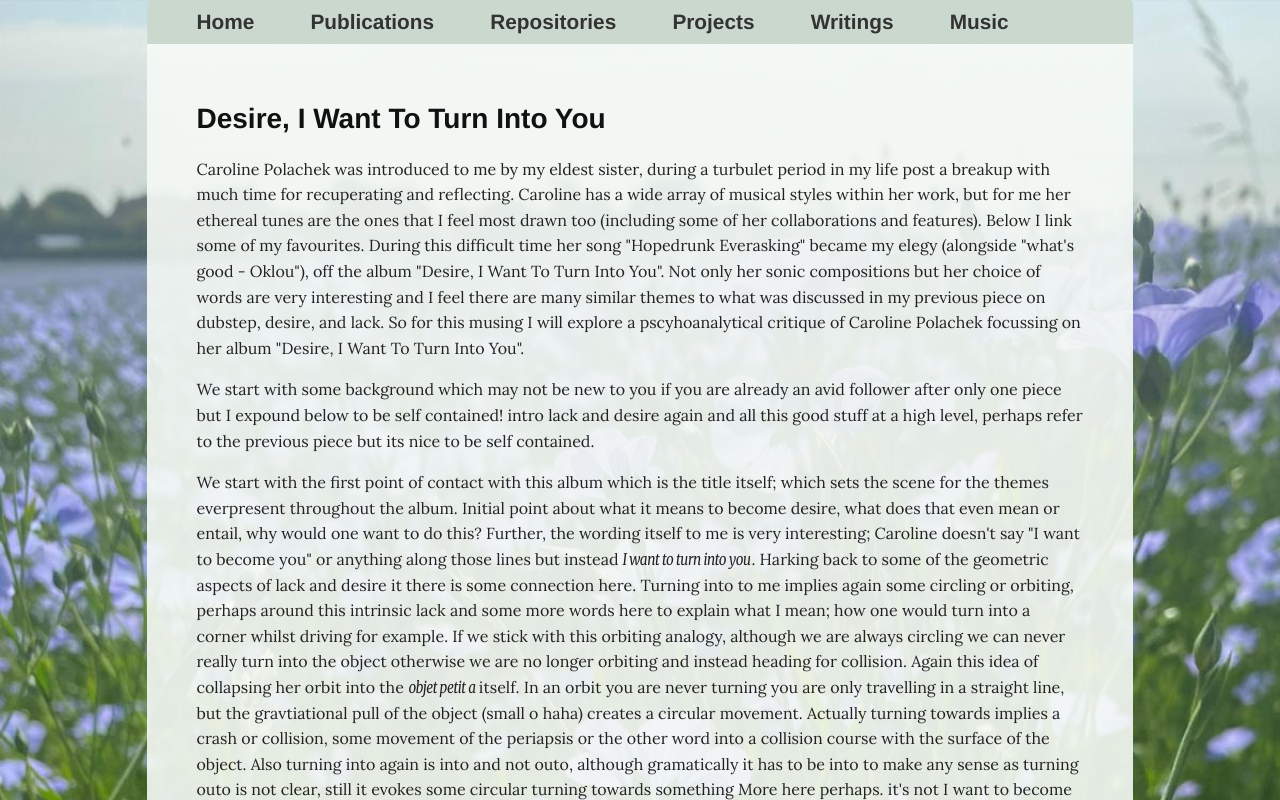
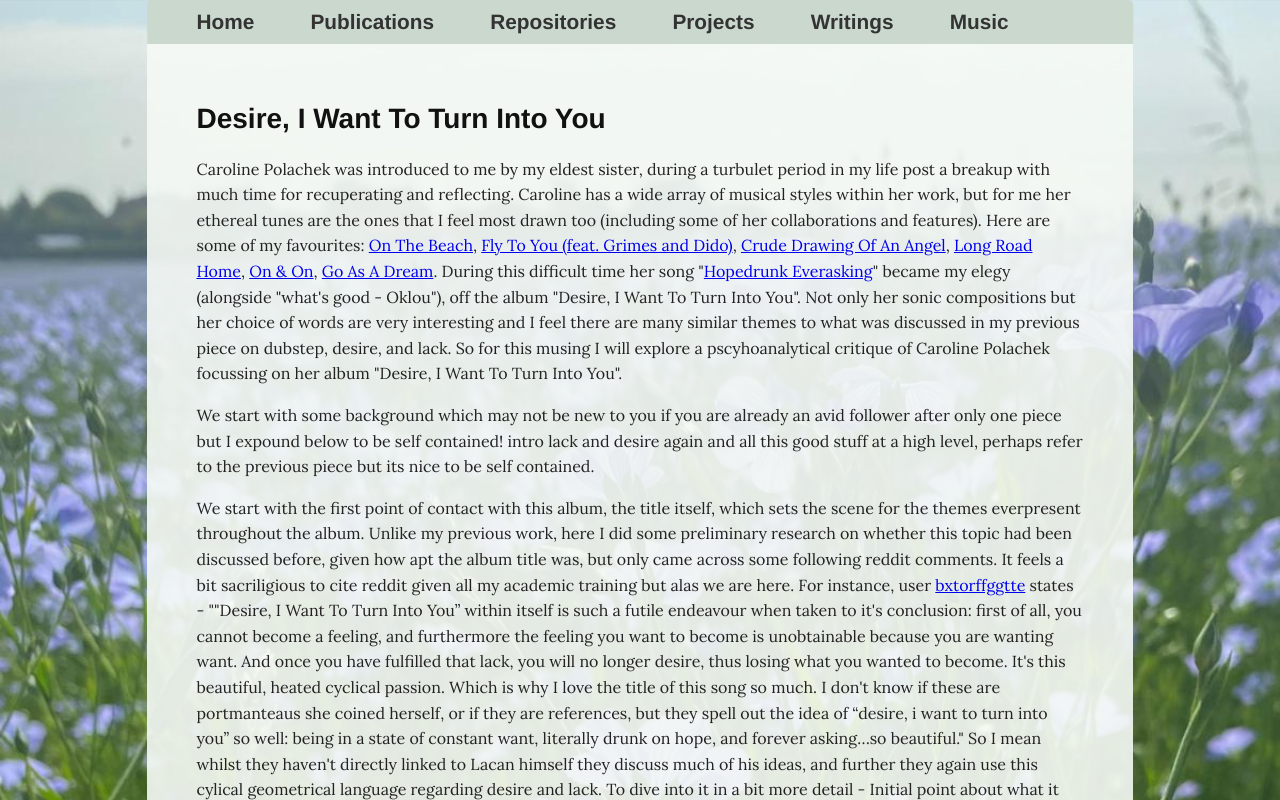
Before and after one commit to JamesRudd-Jones/JamesRudd-Jones.github.io, a React (Create React App) app: page /polachek_desire in a window 1280 px wide. Shown: the top 800 px of the page. Built offline with nearby package versions, Linux system fonts and the light colour scheme; a web font is replaced by a local one.

Commit message:
more words

```diff
--- a/src/assets/music/musicData.js
+++ b/src/assets/music/musicData.js
@@ -1,6 +1,9 @@
 // src/data/musicData.js
-import { whatsgoodPianoMeta } from './whats_good_piano/music_page-whats_good_piano';
-
 export const allMusics = [
-        whatsgoodPianoMeta,
-      ];
+  {
+    id: 'whats_good_piano',
+    title: "what's good - Oklou; Piano Cover",
+    abstract: 'Video of piano cover and sheet music.',
+    link: '/whats_good_piano',
+  },
+];
--- a/src/assets/projects/projectData.js
+++ b/src/assets/projects/projectData.js
@@ -1,14 +1,12 @@
 // src/data/projectData.js
 export const allProjects = [
         {
-          id: '1',
           title: 'International One Metre Model Yacht Build',
           abstract: "Going through my build process of a wooden pre-designed International One Metre model yacht. In the next project I might look into the design process as well!",
           image: require('./iom_1/images/main_pic.jpg'),
           link: "/iom_1",
         },
         {
-          id: '0',
           title: 'Wind Chime Creation',
           abstract: "Step by step discussion of wind chime creation, from design to finish. Includes a Python file to calculate the lengths of tubes for desired musical notes.",
           image: require('./wind_chime_1/images/wind_chimes.gif'),
--- a/src/assets/writings/dubstep_lack/writing_page-dubstep_lack.js
+++ b/src/assets/writings/dubstep_lack/writing_page-dubstep_lack.js
@@ -5,18 +5,10 @@
 // import VideoPlayer from '../VideoPlayer';
 import { writingContainer, Emph } from '../writingFonts';
 
-export const dubstepLackMeta = {
-  id: '0',
-  // title: 'On Dubstep Music, the Sonic Emulation of Large Spaces, and Intrinsic Human Lack',
-  title: "Title",
-  abstract: 'An intro.',
-  link: '/dubstep_lack',
-};
-
 const WritingPageDubstepLack = () => {
   return (
     <div>
-      <h1>{dubstepLackMeta.title}</h1>
+      <h1>Title</h1>
 
       <FullWidth style={writingContainer}>
         <p>
--- a/src/assets/writings/polachek_desire/writing_page-polachek_desire.js
+++ b/src/assets/writings/polachek_desire/writing_page-polachek_desire.js
@@ -5,25 +5,24 @@
 // import VideoPlayer from '../VideoPlayer';
 import { writingContainer, Emph } from '../writingFonts';
 
-export const polachekDesireMeta = {
-  id: '1',
-  title: 'Desire, I Want To Turn Into You',
-  // title: "Title 2",
-  abstract: 'A psychoanalytical critique of Caroline Polachek\'s album "Desire, I Want To Turn Into You".',
-  link: '/polachek_desire',
-};
-
 const WritingPagePolachekDesire = () => {
   return (
     <div>
-      <h1>{polachekDesireMeta.title}</h1>
+      <h1>Desire, I Want To Turn Into You</h1>
 
       <FullWidth style={writingContainer}>
         <p>
           Caroline Polachek was introduced to me by my eldest sister, during a turbulet period in my life post a breakup with much time for recuperating and reflecting.
           Caroline has a wide array of musical styles within her work, but for me her ethereal tunes are the ones that I feel most drawn too (including some of her collaborations and features).
-          Below I link some of my favourites.
-          During this difficult time her song "Hopedrunk Everasking" became my elegy (alongside "what's good - Oklou"), off the album "Desire, I Want To Turn Into You".
+          Here are some of my favourites:&nbsp;
+          <a href="https://www.youtube.com/watch?v=pilme9tCBJw" target="_blank" rel="noopener noreferrer">On The Beach</a>,&nbsp;
+          <a href="https://www.youtube.com/watch?v=qd4gyWC3SzE" target="_blank" rel="noopener noreferrer">Fly To You (feat. Grimes and Dido)</a>,&nbsp;
+          <a href="https://www.youtube.com/watch?v=slsQJFHCSqw" target="_blank" rel="noopener noreferrer">Crude Drawing Of An Angel</a>,&nbsp;
+          <a href="https://www.youtube.com/watch?v=lUbfgRI8G38" target="_blank" rel="noopener noreferrer">Long Road Home</a>,&nbsp;
+          <a href="https://www.youtube.com/watch?v=Qa9qf4J9JpE" target="_blank" rel="noopener noreferrer">On & On</a>,&nbsp;
+          <a href="https://www.youtube.com/watch?v=6_09llPYwa4" target="_blank" rel="noopener noreferrer">Go As A Dream</a>.
+          During this difficult time her song "<a href="https://www.youtube.com/watch?v=c5RnQYDEapQ" target="_blank" rel="noopener noreferrer">Hopedrunk Everasking</a>" became
+          my elegy (alongside "what's good - Oklou"), off the album "Desire, I Want To Turn Into You".
           Not only her sonic compositions but her choice of words are very interesting and I feel there are many similar themes to what was discussed in my previous piece on dubstep, desire, and lack.
           So for this musing I will explore a pscyhoanalytical critique of Caroline Polachek focussing on her album "Desire, I Want To Turn Into You".
         </p>
@@ -44,8 +43,18 @@
         </p> */}
 
         <p>
-          We start with the first point of contact with this album which is the title itself; which sets the scene for the themes everpresent throughout the album.
-          Initial point about what it means to become desire, what does that even mean or entail, why would one want to do this?
+          We start with the first point of contact with this album, the title itself, which sets the scene for the themes everpresent throughout the album.
+          Unlike my previous work, here I did some preliminary research on whether this topic had been discussed before, given how apt the album title was, but only came across some following reddit comments.
+          It feels a bit sacriligious to cite reddit given all my academic training but alas we are here.
+
+          For instance, user <a href="https://www.reddit.com/r/Carolinepolachek/comments/1aryalj/is_hopedrunk_everasking_carolines_most/" target="_blank" rel="noopener noreferrer">bxtorffggtte</a> states - ""Desire, I Want To Turn Into You” within
+          itself is such a futile endeavour when taken to it's conclusion: first of all, you cannot become a feeling, and furthermore the feeling you want to become is unobtainable because you are wanting want. And once you have fulfilled
+          that lack, you will no longer desire, thus losing what you wanted to become. It's this beautiful, heated cyclical passion. Which is why I love the title of this song so much. I don't know if these are portmanteaus she coined herself, or
+          if they are references, but they spell out the idea of “desire, i want to turn into you” so well: being in a state of constant want, literally drunk on hope, and forever asking…so beautiful."
+
+          So I mean whilst they haven't directly linked to Lacan himself they discuss much of his ideas, and further they again use this cylical geometrical language regarding desire and lack.
+          To dive into it in a bit more detail - Initial point about what it means to become desire, what does that even mean or entail, why would one want to do this?
+
           Further, the wording itself to me is very interesting; Caroline doesn't say "I want to become you" or anything along those lines but instead <Emph>I want to turn into you</Emph>.
           Harking back to some of the geometric aspects of lack and desire it there is some connection here.
           Turning into to me implies again some circling or orbiting, perhaps around this intrinsic lack and some more words here to explain what I mean; how one would turn into a corner whilst driving for example.
@@ -58,20 +67,6 @@
           it's not I want to become you but its the act of turning into, can even have a diagramme here to signify my points hm
 
           people are afraid of their desires and feeel bound by them so perhaps caroline wants to become it beacuse of some reasons need to think
-
-          Unlike my previous work I actually did some preliminary research on whether this topic had been discussed before, given how apt the title was, but only came across some following reddit comments.
-          It feels a bit sacriligious to cite reddit given all my academic training but alas we are here.
-
-          """
-          "Desire, I Want To Turn Into You” within itself is such a futile endeavour when taken to it's conclusion: first of all, you cannot become a feeling, and furthermore the feeling you want to become is unobtainable
-          because you are wanting want. And once you have fulfilled that lack, you will no longer desire, thus losing what you wanted to become. It's this beautiful, heated cyclical passion.
-
-          Which is why i love the title of this song so much. I don't know if these are portmanteaus she coined herself, or if they are references, but they spell out the idea of “desire, i want to turn into you” so well: being
-          in a state of constant want, literally drunk on hope, and forever asking…so beautiful. "
-          """
-          reddit quote that feels pretty apt given the idea of this essay, interesting they again use this idea of a cyclical passion - is a sphere again innit
-
-          Not only spherical but they have basically described Lacan's views on desire without ever referencing his theories.
         </p>
 
         <p>
--- a/src/assets/writings/writingData.js
+++ b/src/assets/writings/writingData.js
@@ -1,8 +1,15 @@
 // src/data/writingData.js
-import { dubstepLackMeta } from './dubstep_lack/writing_page-dubstep_lack.js';
-import { polachekDesireMeta } from './polachek_desire/writing_page-polachek_desire.js'
-
 export const allWritings = [
-        polachekDesireMeta,
-        dubstepLackMeta,
-      ];
+  {
+    id: 'polachek_desire',
+    title: 'Desire, I Want To Turn Into You',
+    abstract: 'A psychoanalytical critique of Caroline Polachek\'s album "Desire, I Want To Turn Into You".',
+    link: '/polachek_desire',
+  },
+  {
+    id: 'dubstep_lack',
+    title: 'On Dubstep Music, the Sonic Emulation of Large Spaces, and Intrinsic Human Lack',
+    abstract: 'An intro.',
+    link: '/dubstep_lack',
+  },
+];
```
